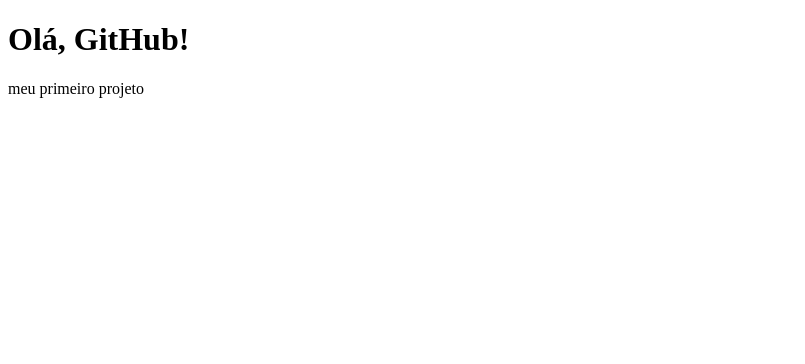
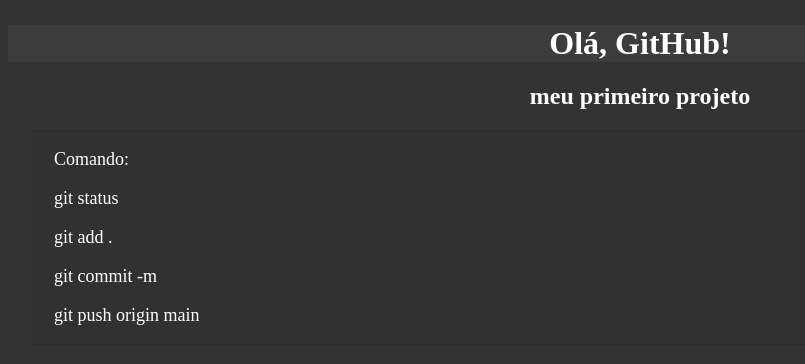
Before and after one commit to Nauh1/Contribuindo-em-um-Projeto-Open-Source-no-GitHub, a plain HTML site: page index.html in a window 1280 px wide. Shown: the whole page, without its empty margins (0-805 px from the left). Drawn offline with Linux system fonts and the light colour scheme.

Commit message:
atualizando index.html e style.css

```diff
--- a/index.html
+++ b/index.html
@@ -1,10 +1,24 @@
 <!DOCTYPE html>
-<html>
+<html lang="en">
+
 <head>
+    <meta charset="UTF-8">
+    <meta name="viewport" content="width=device-width, initial-scale=1.0">
     <title> Meu Primeiro Projeto</title>
+    <link rel="stylesheet" href="style.css">
 </head>
+
 <body>
-    <h1>Olá, GitHub!</h1>
-    <p>meu primeiro projeto</p>
+    <h1 class="titulo">Olá, GitHub!</h1>
+    <h2 class="titulo2">meu primeiro projeto</h2>
+    <div class="comandos">
+        <p>Comando:</p>
+        <p>git status</p>
+        <p>git add .</p>
+        <p>git commit -m</p>
+        <p>git push origin main</p>
+    </div>
+
 </body>
+
 </html>
--- a/style.css
+++ b/style.css
@@ -1,14 +1,28 @@
-h1 {
-    color: rgb(0, 140, 255);
-    font-size: 2.5rem;
-    text-align: center;
-    margin-top: 25px;
-}
-
-
 .titulo {
-    color: rgb(0, 140, 255);
+    color: white;
     font-size: 2rem;
     text-align: center;
     margin-top: 25px;
+    background-color: rgb(60, 60, 60);
 }
+
+body {
+    background-color: rgb(51, 51, 51);
+}
+
+.titulo2 {
+    text-align: center;
+    color: white;
+}
+
+.comandos {
+    margin-left: 25px;
+    font-size: large;
+    color: white;
+    background-color: rgb(49, 49, 49);
+    border: 1px solid rgb(45, 45, 45);
+}
+
+p{
+    margin-left: 20px;
+}
```
